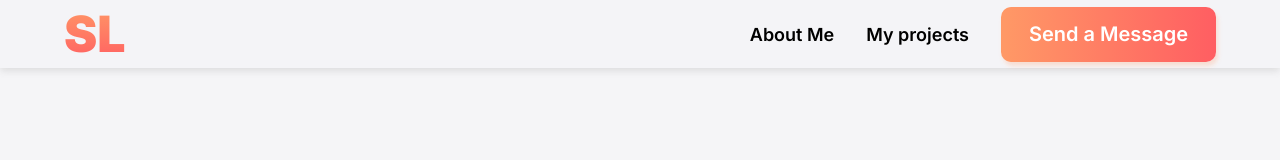
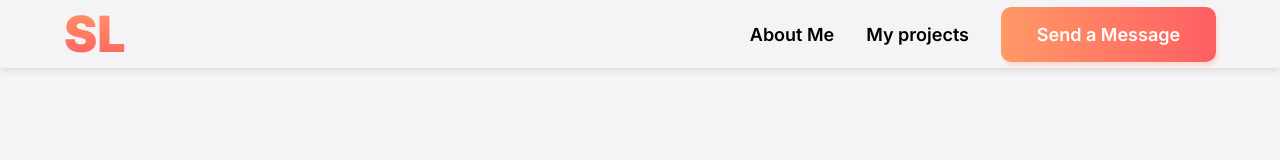
Before and after one commit to samleungskl/portfolio-v4, a React (Create React App) app: page / in a window 1280 px wide. Shown: the top 160 px of the page. Built offline with nearby package versions, Linux system fonts and the light colour scheme; no server answers; a web font is replaced by a local one.

Commit message:
reduce message button font size on menu

```diff
--- a/src/Header/FullSizeNavMenu/FullSizeNavMenu.css
+++ b/src/Header/FullSizeNavMenu/FullSizeNavMenu.css
@@ -34,3 +34,7 @@ a:active {
 .navItem:visited{
     color: black;
 }
+
+.FullSizeNavMenu .MessageButton{
+    font-size: 18px;
+}
```
